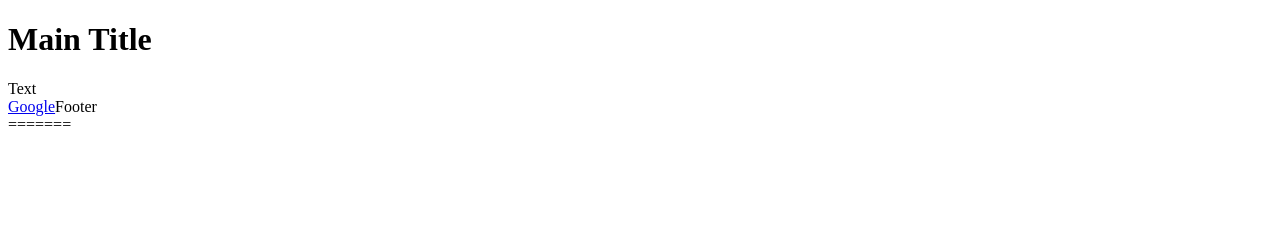
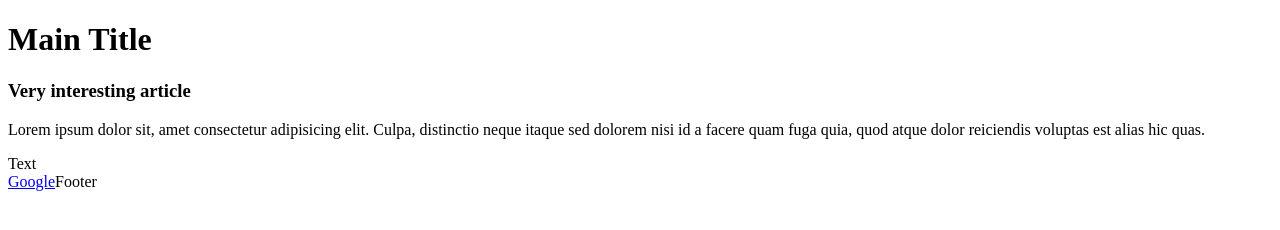
Before and after one commit to Daria-Tkachuk/git-branch, a plain HTML site: page index.html in a window 1280 px wide. Drawn offline with Linux system fonts and the light colour scheme.

Commit message:
Add article text

```diff
--- a/index.html
+++ b/index.html
@@ -7,9 +7,12 @@
 </head>
 <body>
     <header><h1>Main Title</h1></header>
+    <article>
+        <h3>Very interesting article</h3>
+        <p>Lorem ipsum dolor sit, amet consectetur adipisicing elit. Culpa, distinctio neque itaque sed dolorem nisi id a facere quam fuga quia, quod atque dolor reiciendis voluptas est alias hic quas.</p>
+    </article>
     <main>Text</main>
     <footer><a href="http://google.com">Google</a>Footer</footer>
-=======
 
 </body>
 </html>
```
